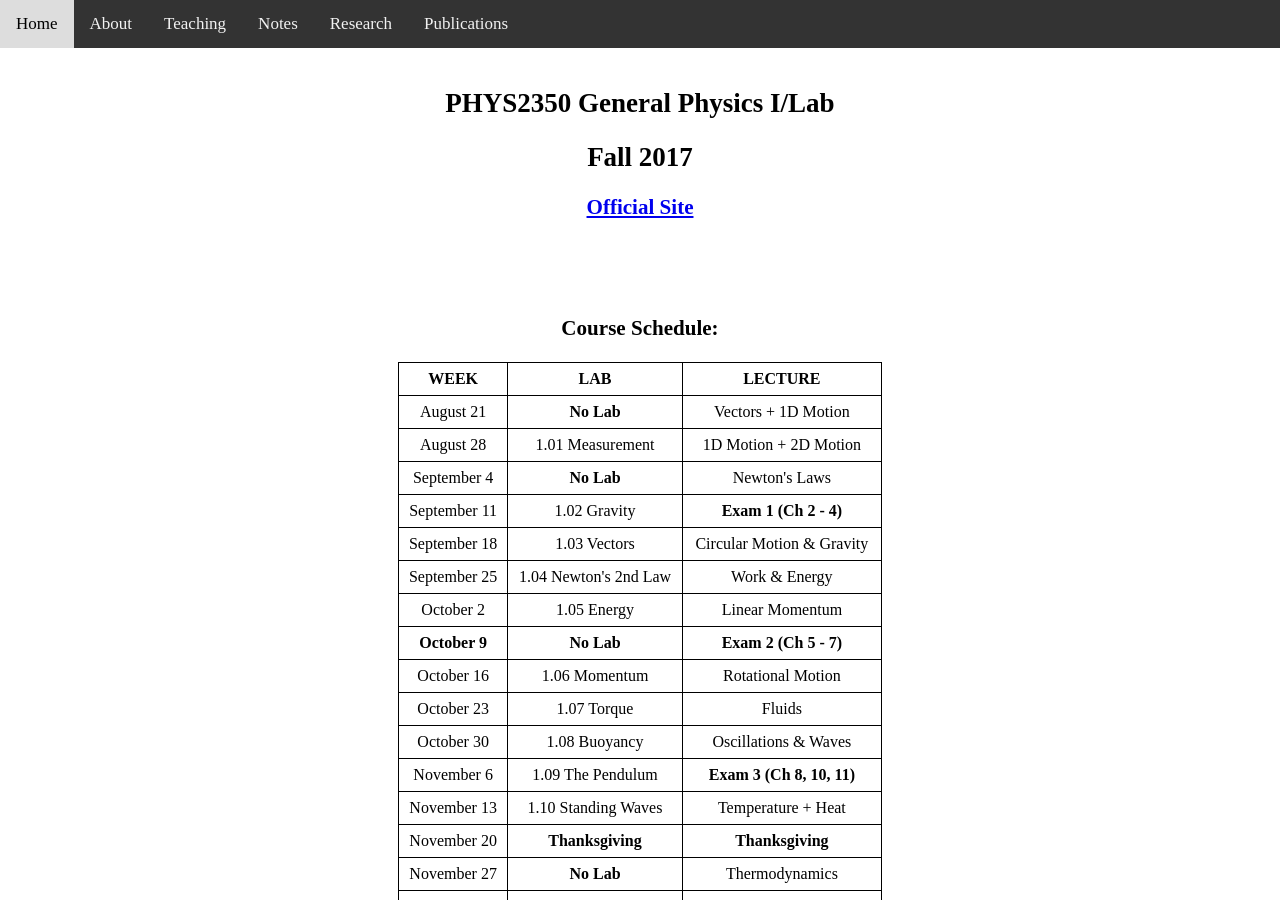
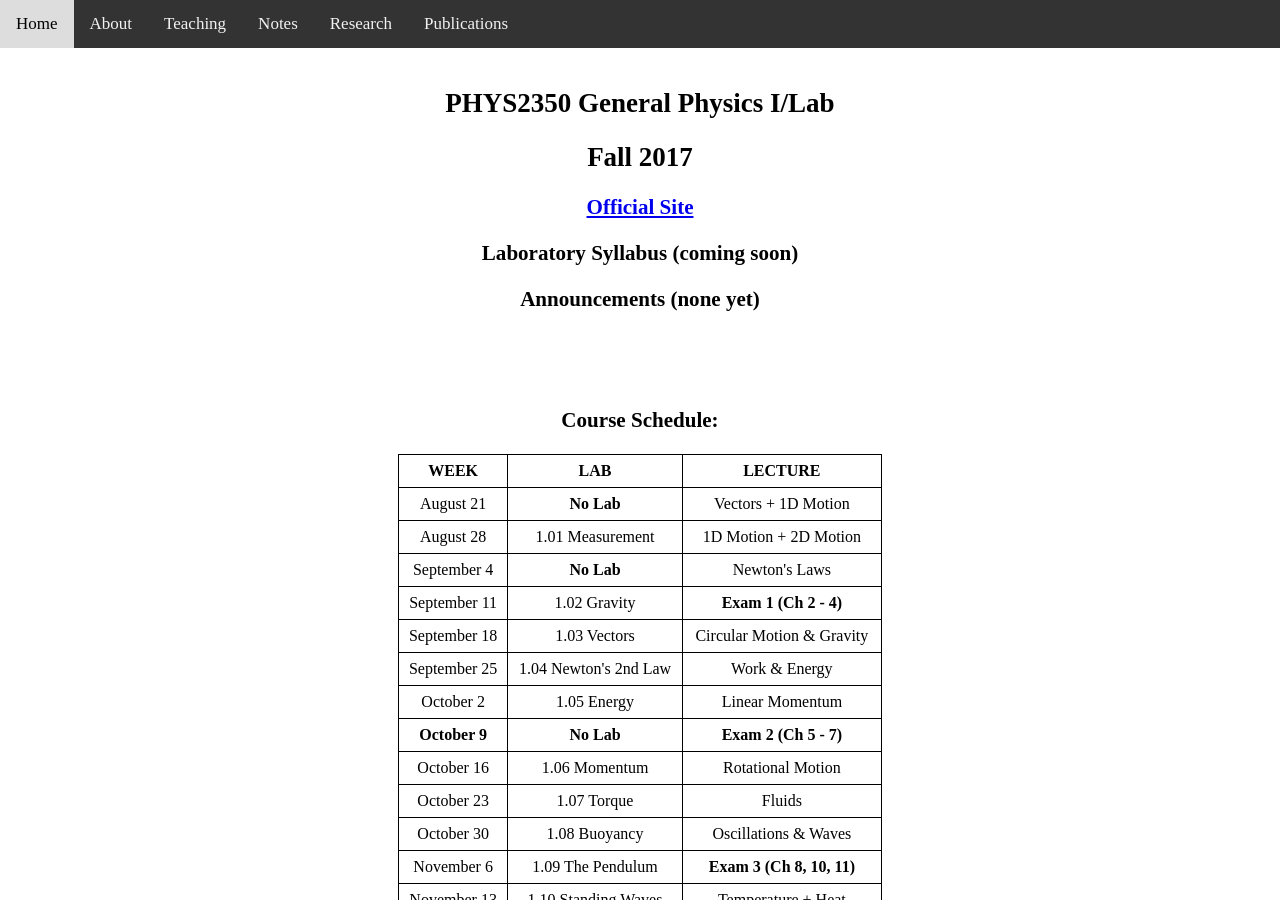
Before and after one commit to dhlaurence/dhlaurence.github.io, a Jekyll site: the page built from teaching/phys2350fall17.html, in a window 1280 px wide and 900 px high. Built offline with Jekyll 4.4.1, drawn with Linux system fonts in a browser that asks for light colours.

Commit message:
Update phys2350fall17.html

```diff
--- a/teaching/phys2350fall17.html
+++ b/teaching/phys2350fall17.html
@@ -7,6 +7,8 @@ title: PHYS2350Fall2017
   <h2>PHYS2350 General Physics I/Lab</h2>
   <h2>Fall 2017</h2>
   <h3><a target="_blank" href="https://www.fcas.nova.edu/coursewizard/crninfo.cfm?txtTerm=201820&txtCRN=20272">Official Site</a></h3>
+  <h3>Laboratory Syllabus (coming soon)</h3>
+  <h3>Announcements (none yet)</h3>
 </header>
 
 <article>
@@ -123,7 +125,7 @@ title: PHYS2350Fall2017
   </tr>
   <tr>
     <td>Final Exam</td>
-    <td><b>25 points</b></td>
+    <td>25 points</td>
   </tr>
   <tr>
     <th>Total</th>
```
